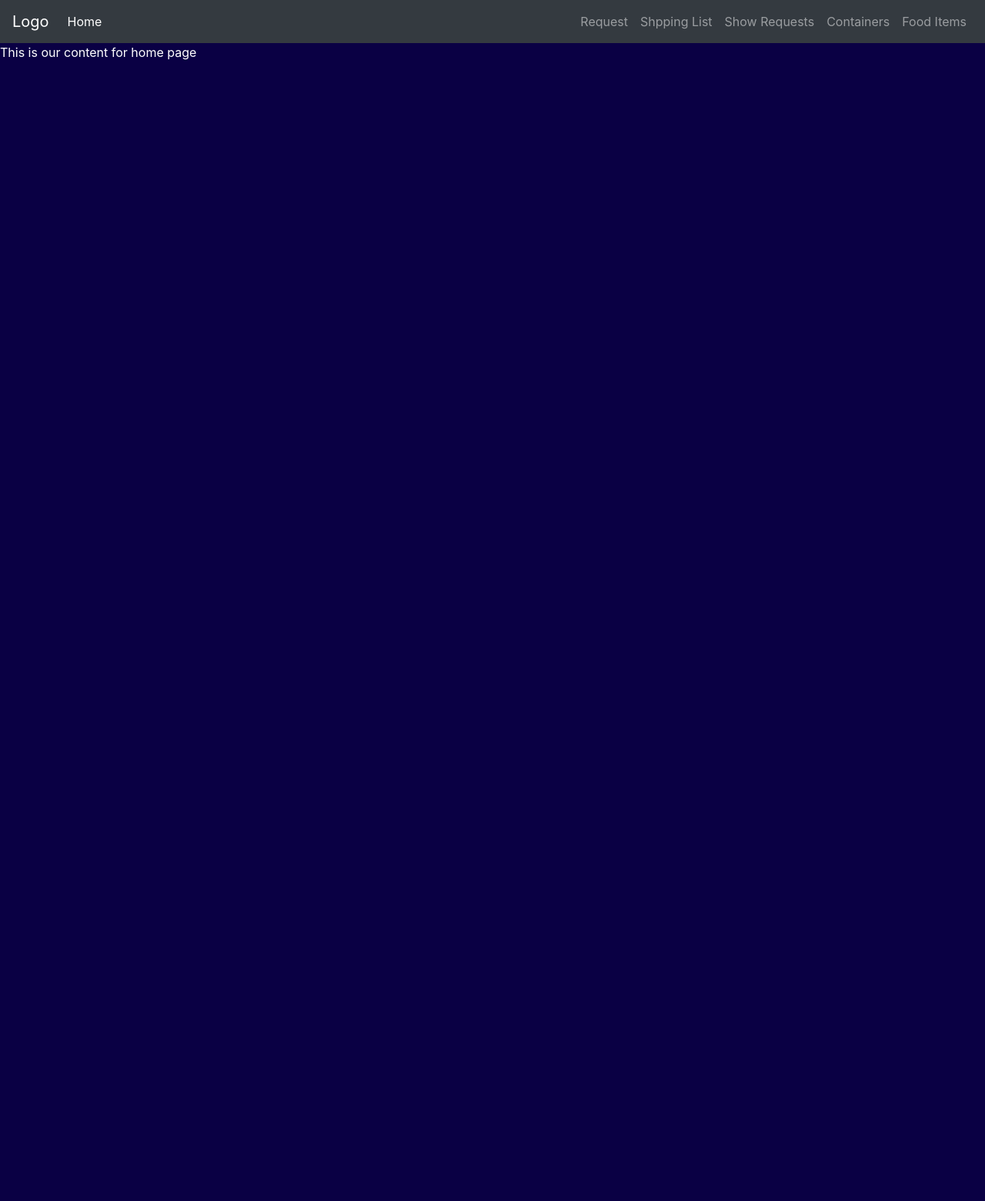
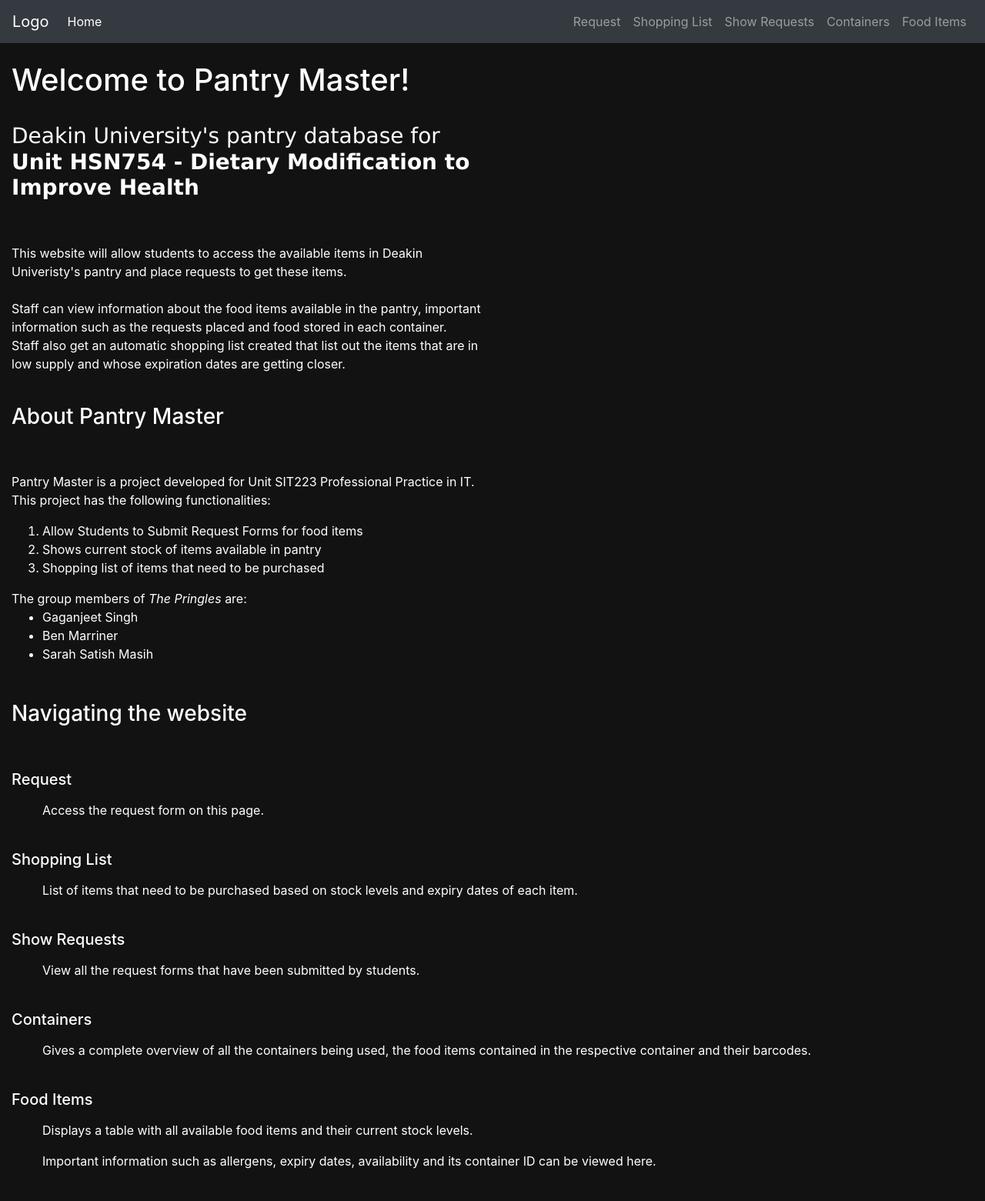
Before and after one commit to GaganSinghGit/Pantry_project, a Flask app: page / in a window 1280 px wide. Shown: the whole page at 77% size. Before the commit the page ends 78 px from the top, so only its background shows below. Run offline with Flask 2, Linux system fonts and the light colour scheme; some libraries are stand-ins or nearby versions.

Commit message:
Working shopping list weights are updating, added designs on tabels, home page text added

```diff
--- a/package/routes.py
+++ b/package/routes.py
@@ -1,11 +1,12 @@
 from package import app
 from flask import render_template, redirect, url_for, flash
 #from package.models import Item, User
-from package.forms import RequestForm, ShoppingListAddNewItem
+from package.forms import RequestForm, ShoppingListAddNewItem, UpdateAvailableWeight
 from package import mysql
 from flask_login import login_user, logout_user, login_required
 from random import randint
-
+from datetime import datetime, timedelta
+from dateutil import parser
 
 @app.route("/")
 @app.route("/home")
@@ -18,8 +19,12 @@ def request_page():
     form = RequestForm()
 
     if form.validate_on_submit():
+        #get max id
+        query = 'SELECT MAX(Form_ID) FROM request_form LIMIT 1'
+        cur = mysql.connection.cursor()
+        cur.execute(query)
+        id = int(cur.fetchall()[0][0]) + 1
 
-        id = randint(700, 10000)
         #request_to_submit = [form.student_id, form.student_name,form.phone_number,form.email_address,form.group_number,form.item_id,form.item_name,form.item_quantity,form.delivery_date,form.comments]
         query = 'INSERT INTO request_form VALUES (%s,%s,%s,%s,%s,%s,%s,%s,%s,%s,%s)'
         values = (id,form.student_id.data, form.student_name.data,form.phone_number.data,form.email_address.data,form.group_number.data,form.item_id.data,form.item_name.data,form.item_quantity.data,form.delivery_date.data, form.comments.data)
@@ -49,14 +54,77 @@ def shopping_list():
     #adding items
     new_item = ShoppingListAddNewItem()
 
+# adding data into food item
+    query = 'SELECT MAX(Food_ID) FROM food_item LIMIT 1'
+    cur = mysql.connection.cursor()
+    cur.execute(query)
 
-    Test_list = [[12, "Apples", 300,"12-Nov-2021", 2000], [42, "Cheese", 200,"15-Nov-2021", 3000]]
+    if new_item.validate_on_submit():
+        item_id = int(cur.fetchall()[0][0]) + 1
+        name = new_item.item_name.data
+        indv_weight = new_item.individual_weight.data
+        category = new_item.category.data
+        exp_date = new_item.expriry_date.data
+        barcode = new_item.barcode.data
+        container_id = new_item.container_id.data
+        last_checkout_date = ""
+        last_checkout_time = ""
+        status = ""
+        food_thresh = new_item.alert_at.data
+        total = new_item.quantity.data
 
-    return render_template("shoppingListPage.html", form = new_item , shop_list = result)
+        query = "INSERT INTO food_item(Food_ID, food_name, Individual_Weight_Grams, Category, Expiry_Date, Barcode, Container_ID, Last_Checkout_Date, Last_Checkout_Time, Status, Food_Threshold, Total_Available) VALUES (%s, %s, %s, %s, %s, %s, %s, %s, %s, %s, %s, %s)"
+        values = (item_id, name, indv_weight, category, exp_date, barcode, container_id, last_checkout_date, last_checkout_time, status, food_thresh, total)
+        cur.execute(query, values)
+        mysql.connection.commit()
+
+        query = "INSERT INTO container(Container_ID, Barcode, Container_Weight, Food_ID, expiration_date) VALUES (%s, %s, %s, %s, %s)"
+        values = (container_id,barcode,total,item_id,exp_date)
+        cur.execute(query, values)
+        mysql.connection.commit()
+
+
+        flash(f"Added item: {name}, Item ID: {item_id}", category="success")
+        #Test_list = [[12, "Apples", 300,"12-Nov-2021", 2000], [42, "Cheese", 200,"15-Nov-2021", 3000]]
+
+
+
+        return redirect(url_for('food_items'))
+
+    #getting container info
+    cur.execute('''SELECT * FROM container''')
+
+    containers = cur.fetchall()
+
+    # checking if expire date is close
+    containers_to_expire = [i for i in containers if parser.parse(i[-1]) <= datetime.now() + timedelta(days=2)]
+
+
+    #updating weight
+    update_weight = UpdateAvailableWeight()
+
+
+    if update_weight.validate_on_submit():
+
+        print("aaaaaaaaaaaaaaaaaaaaaaaaa", update_weight.weight_to_add.data, update_weight.item_id.data)
+
+
+        cur = mysql.connection.cursor()
+        cur.execute(f"SELECT Total_Available FROM food_item WHERE Food_ID = {update_weight.item_id.data}")
+        current_weight = cur.fetchone()[0]
+
+
+        query = f'UPDATE food_item SET Total_Available = {update_weight.weight_to_add.data + current_weight} WHERE food_ID = {update_weight.item_id.data}'
+        cur.execute(query)
+        mysql.connection.commit()
+        flash(f"{update_weight.weight_to_add.data} grams added to Item ID {update_weight.item_id.data}", category="info")
+        return redirect(url_for('food_items'))
+
+
+    return render_template("shoppingListPage.html", form = new_item , shop_list = result, containers_to_expire = containers_to_expire, update_weight=update_weight)
 
 @app.route("/showrequests")
 def show_requests():
-    request_forms = [["453","123213","abc@deakin.edu.au","Apple",200],["454","125513","ksksk@deakin.edu.au","Apple",300]]
 
 
     cur = mysql.connection.cursor()
@@ -80,7 +148,7 @@ def containers():
     cur.execute('''SELECT * FROM container''')
 
     result = cur.fetchall()
-    print(result)
+
     return render_template("containerPage.html", containers = result)
     #return str(result)
 
@@ -93,4 +161,5 @@ def food_items():
     result = cur.fetchall()
 
 
+
     return render_template('foodItemPage.html', items = result)
--- a/package/templates/base.html
+++ b/package/templates/base.html
@@ -33,7 +33,7 @@
                 <a class="nav-link" href="{{ url_for('request_page') }}">Request</a>
             </li>
             <li class="nav-item">
-                <a class="nav-link" href="{{ url_for('shopping_list') }}">Shpping List</a>
+                <a class="nav-link" href="{{ url_for('shopping_list') }}">Shopping List</a>
             </li>
             <li class="nav-item">
                 <a class="nav-link" href="{{ url_for('show_requests') }}">Show Requests</a>
@@ -85,7 +85,7 @@
 </body>
 <style>
     body {
-        background-color: #0a0044;
+        background-color: #121212;
         color: white;
 
     }
--- a/package/templates/containerPage.html
+++ b/package/templates/containerPage.html
@@ -18,7 +18,7 @@ Container Page
                 <th scope="col">Barcode</th>
                 <th scope="col">Weight (g)</th>
                 <th scope="col">Food ID</th>
-
+                <th scope="col" class="table-active">Exp Date</th>
             </tr>
         </thead>
         <tbody>
@@ -29,6 +29,7 @@ Container Page
                 <td> {{ item[1] }}</td>
                 <td> {{ item[2]}}</td>
                 <td> {{ item[3] }} </td>
+                <td class="table-active"> {{ item[5] }} </td>
 
             </tr>
             {% endfor%}
--- a/package/templates/home.html
+++ b/package/templates/home.html
@@ -4,5 +4,97 @@ Home Page
 {% endblock %}
 
 {% block content %}
-This is our content for home page
+<div class="container-fluid padding">
+
+    <br>
+    <h1> Welcome to Pantry Master! </h1>
+    <br>
+
+    <div class="row padding">
+        <div class=" col-md-12 col-lg-6">
+            <h3 style="font-family: verdana"> Deakin University's pantry database for <b> Unit HSN754 - Dietary
+                    Modification to Improve Health </b> </h3>
+            <br>
+            <br>
+            <p>
+                This website will allow students to access the available items in Deakin Univeristy's pantry and place
+                requests to get these items.
+                <br>
+                <br>
+                Staff can view information about the food items available in the pantry, important information such as
+                the requests placed and food stored in each container.
+                <br>
+                Staff also get an automatic shopping list created that list out the items that are in low supply and
+                whose expiration dates are getting closer.
+            </p>
+        </div>
+        <div class=" col-lg-6">
+            <!--   <img src = "Users\sarah\Documents\GitHub\Pantry_project\package\templates\deakin_logo.png" class = "img=fluid"> -->
+        </div>
+        <!-- <div class = "container-fluid padding"> -->
+        <div class="container-fluid padding">
+            <br>
+            <h3> About Pantry Master </h3>
+
+            <br>
+            <br>
+            <p>
+                Pantry Master is a project developed for Unit SIT223 Professional Practice in IT.<br>
+                This project has the following functionalities:
+            <ol>
+                <li> Allow Students to Submit Request Forms for food items</li>
+                <li> Shows current stock of items available in pantry</li>
+                <li> Shopping list of items that need to be purchased</li>
+            </ol>
+            The group members of <i> The Pringles </i> are:
+            <ul>
+                <li>Gaganjeet Singh</li>
+                <li>Ben Marriner</li>
+                <li>Sarah Satish Masih</li>
+            </ul>
+            </p>
+
+        </div>
+        <div class="container-fluid padding">
+            <hr style="width:50%;text-align:left;margin-left:0;color:white;">
+            <h3>Navigating the website</h3>
+            <br>
+            <br>
+
+            <h5> Request </h5>
+            <p>
+            <ul>Access the request form on this page.</ul>
+            </p>
+            <br>
+
+
+            <h5> Shopping List </h5>
+            <p>
+            <ul>List of items that need to be purchased based on stock levels and expiry dates of each item.</ul>
+            </p>
+            <br>
+
+            <h5> Show Requests </h5>
+            <p>
+            <ul>View all the request forms that have been submitted by students.</ul>
+            </p>
+            <br>
+
+            <h5> Containers </h5>
+            <p>
+            <ul>Gives a complete overview of all the containers being used, the food items contained in the respective
+                container and their barcodes. </ul>
+            </p>
+            <br>
+
+            <h5> Food Items </h5>
+            <p>
+            <ul>Displays a table with all available food items and their current stock levels. </ul>
+            <ul>Important information such as allergens, expiry dates, availability and its container ID can be viewed
+                here.</ul>
+            </p>
+            <br>
+        </div>
+    </div>
+</div>
 {% endblock %}
```
Also changed, not shown: package/forms.py (+8 -2 lines), package/templates/foodItemPage.html (+6 -3 lines), package/templates/shoppingListPage.html (+75 -8 lines).
